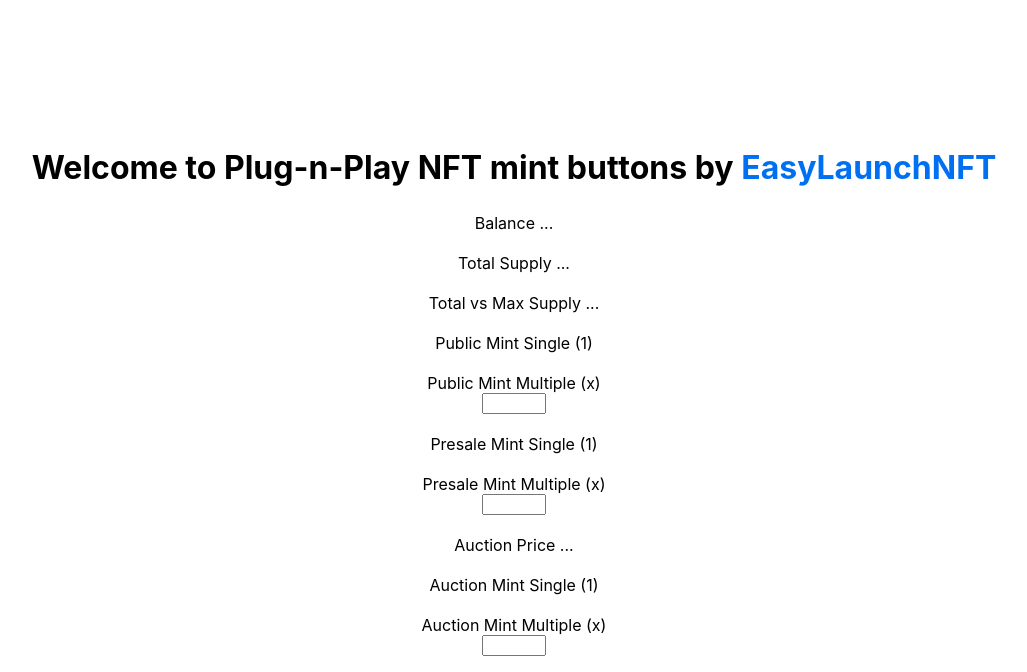
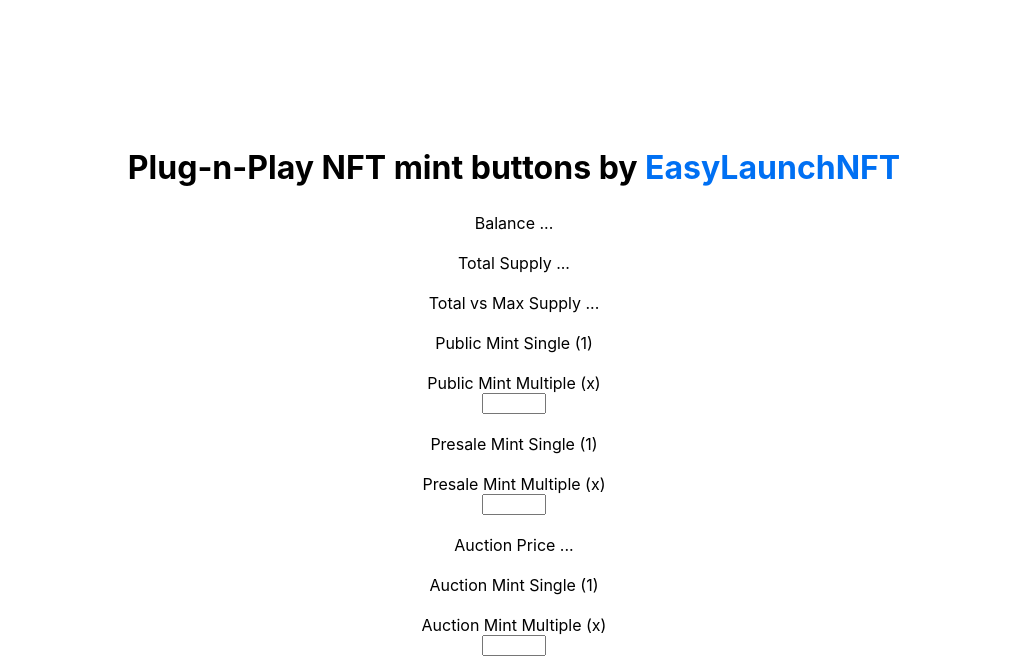
Before and after one commit to Dinozaver959/web3_plugin, a Next.js app: page / in a window 1280 px wide. Shown: the top 672 px of the page, without its empty margins (126-1153 px from the left). Built offline with nearby package versions, Linux system fonts and the light colour scheme.

Commit message:
13th commit

```diff
--- a/pages/index.js
+++ b/pages/index.js
@@ -6,14 +6,14 @@
   return (
     <div className={styles.container}>
       <Head>
-        <title>Plug-n-Play mint buttons by EasyLaunchNFT.com</title>
+        <title>Plug-n-Play NFT mint buttons by EasyLaunchNFT.com</title>
         <meta name="description" content="Plug-n-Play mint buttons by EasyLaunchNFT.com" />
         <link rel="icon" href="/favicon.ico" />
       </Head>
 
       <main className={styles.main}>
         <h2 className={styles.title}>
-          Welcome to Plug-n-Play NFT mint buttons by <a href="https://easylaunchnft.com/">EasyLaunchNFT</a>
+          Plug-n-Play NFT mint buttons by <a href="https://easylaunchnft.com/">EasyLaunchNFT</a>
         </h2>
 
 
```
